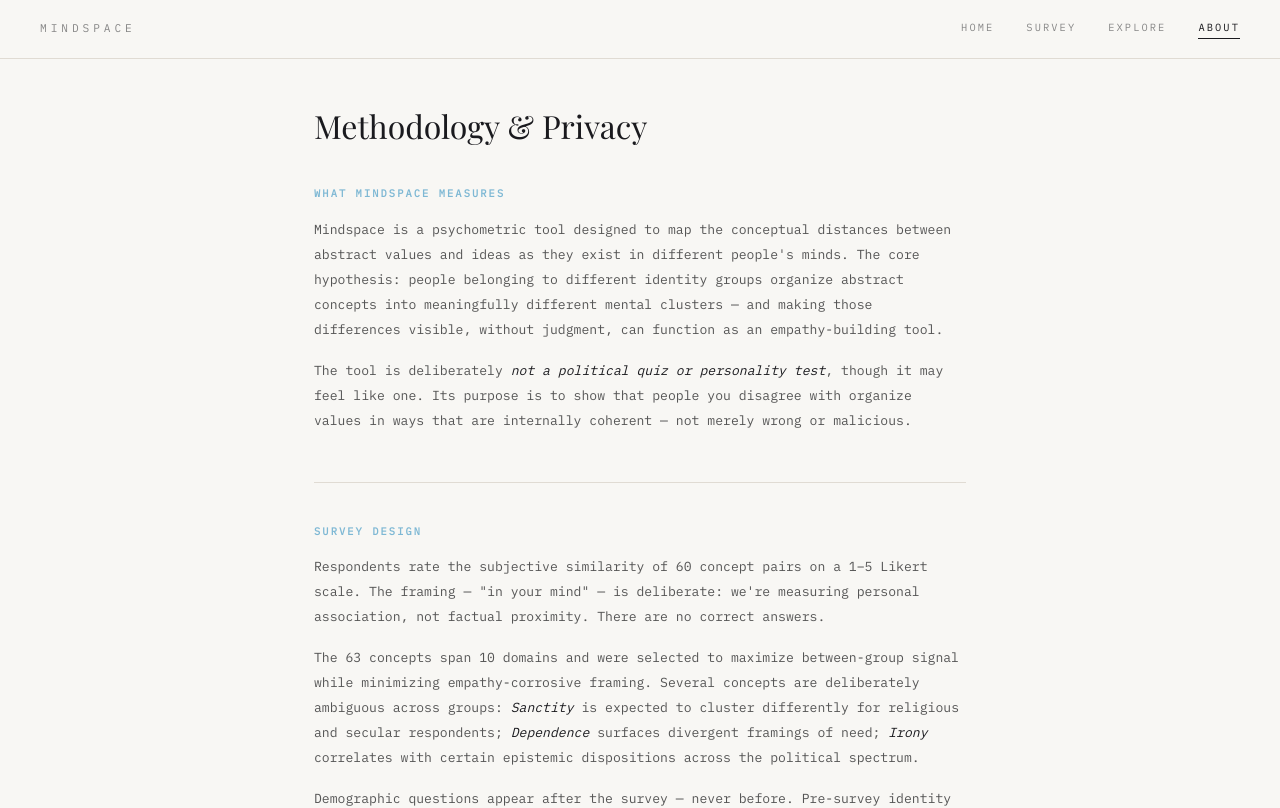
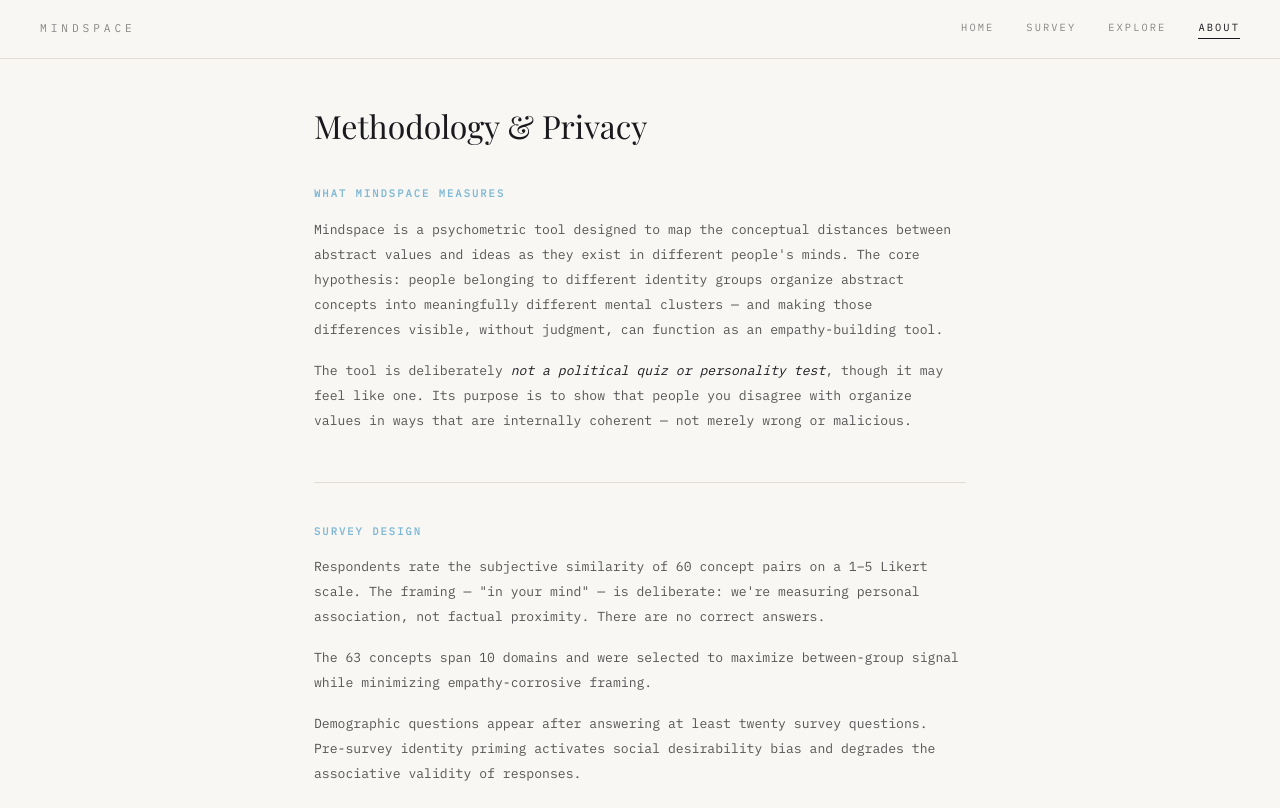
Before and after one commit to Zeeming001/mindspace, a React (Vite) app: page /about in a window 1280 px wide. Shown: the top 808 px of the page. Built offline with nearby package versions, Linux system fonts and the light colour scheme; no server answers; a web font is replaced by a local one.

Commit message:
Refactor About page content for clarity
Removed several ambiguous concepts from the text to streamline the explanation.

```diff
--- a/src/pages/About.jsx
+++ b/src/pages/About.jsx
@@ -126,16 +126,10 @@ export default function About() {
         </p>
         <p style={S.p}>
           The 63 concepts span 10 domains and were selected to maximize
-          between-group signal while minimizing empathy-corrosive framing. Several
-          concepts are deliberately ambiguous across groups:{" "}
-          <span style={S.highlight}>Sanctity</span> is expected to cluster
-          differently for religious and secular respondents;{" "}
-          <span style={S.highlight}>Dependence</span> surfaces divergent framings
-          of need; <span style={S.highlight}>Irony</span> correlates with certain
-          epistemic dispositions across the political spectrum.
+          between-group signal while minimizing empathy-corrosive framing.
         </p>
         <p style={S.p}>
-          Demographic questions appear after the survey — never before. Pre-survey
+          Demographic questions appear after answering at least twenty survey questions. Pre-survey
           identity priming activates social desirability bias and degrades the
           associative validity of responses.
         </p>
```
